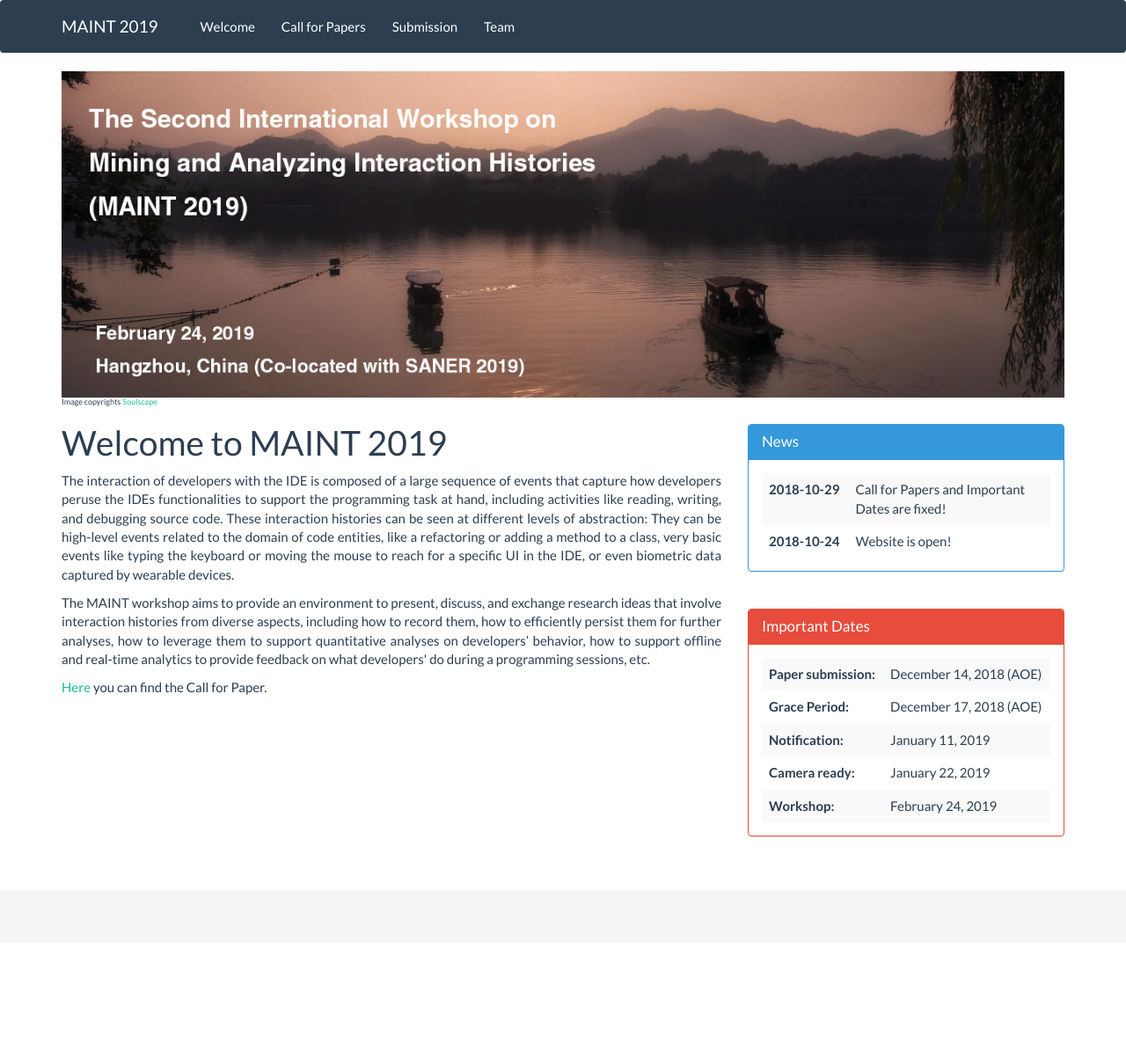
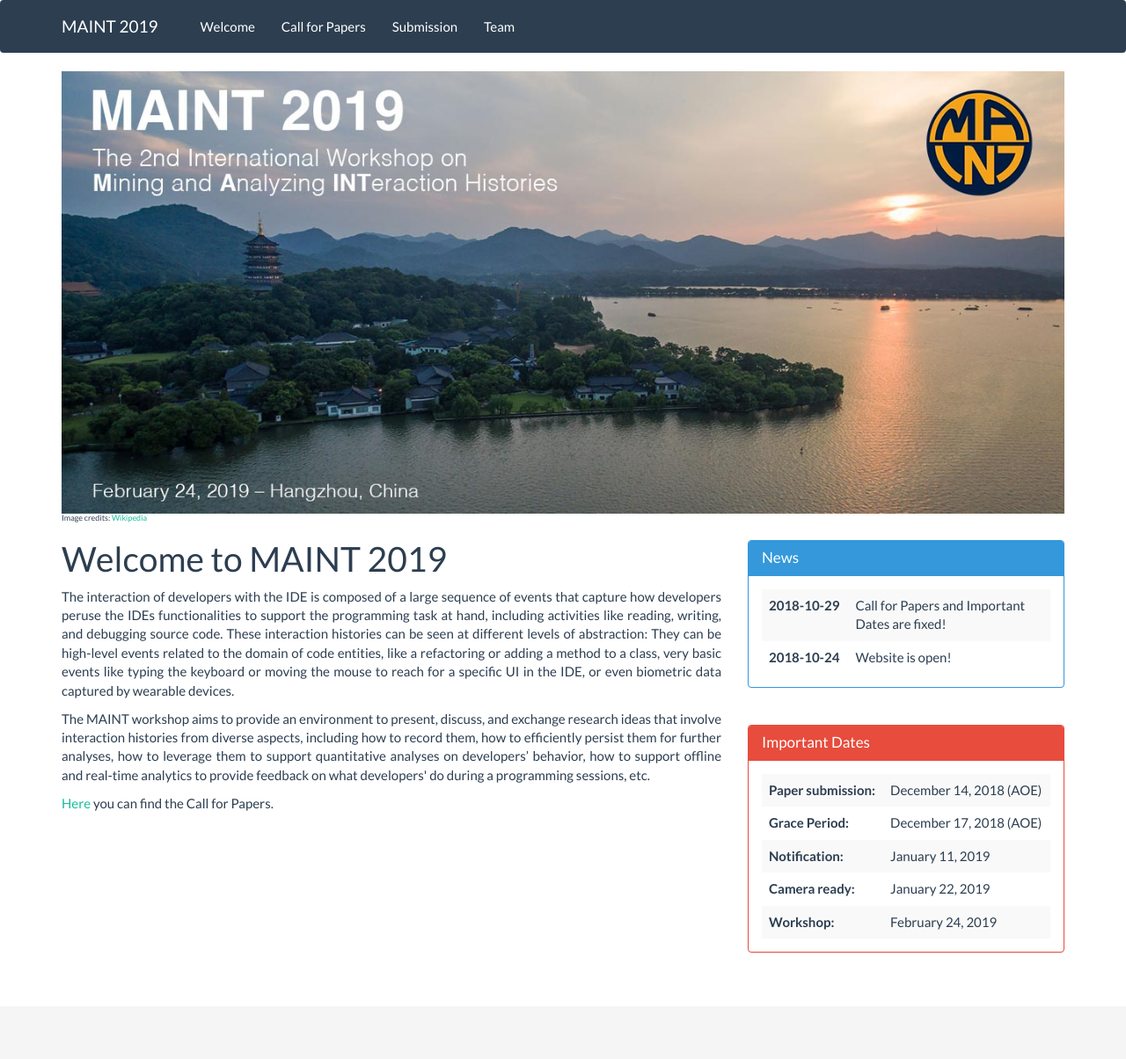
Before and after one commit to maint2019/maint2019.github.io, a Jekyll site: the page built from index.html, in a window 1280 px wide. Shown: the whole page at 88% size. Built offline with Jekyll 4.4.1, drawn with Linux system fonts in a browser that asks for light colours; nearby versions of some CDN libraries; library files that are not in the unit come from our copies; before the commit the page ends 1072 px from its top, so only the background shows below that.

Commit message:
Adding resources and updating heading

```diff
--- a/_layouts/default.html
+++ b/_layouts/default.html
@@ -26,7 +26,7 @@
          <!-- Heading Row -->
          <img src="images/banner.jpg" class="img-responsive" alt="The Second International Workshop on Mining and Analyzing Interaction Histories (MAINT 2019)">
          <div class="photo-credit">
-            Image copyrights <a href="https://www.flickr.com/photos/felstone/6784303236/">5oulscape</a>
+            Image credits: <a href="https://en.wikipedia.org/wiki/West_Lake">Wikipedia</a>
          </div>
          <div class="row">
             <div class="col-md-8" role="main">
--- a/index.html
+++ b/index.html
@@ -6,4 +6,4 @@ title: "MAINT 2019: 2nd International Workshop on Mining and Analyzing Interacti
 <p class="text-justify">The interaction of developers with the IDE is composed of a large sequence of events that capture how developers peruse the IDEs functionalities to support the programming task at hand, including activities like reading, writing, and debugging source code. These interaction histories can be seen at different levels of abstraction: They can be high-level events related to the domain of code entities, like a refactoring or adding a method to a class, very basic events like typing the keyboard or moving the mouse to reach for a specific UI in the IDE, or even biometric data captured by wearable devices.</p>
 <p class="text-justify">The MAINT workshop aims to provide an environment to present, discuss, and exchange research ideas that involve interaction histories from diverse aspects, including how to record them, how to efficiently persist them for further analyses, how to leverage them to support quantitative  analyses on developers’ behavior, how to support offline and real-time analytics to provide feedback on what developers' do during a programming sessions, etc.</p>
 
-<p class="text-justify"><a href="downloads/MAINT2019-CallForPapers.txt">Here</a> you can find the Call for Paper.</p>
+<p class="text-justify"><a href="downloads/MAINT2019-CallForPapers.txt">Here</a> you can find the Call for Papers.</p>
```
Also changed, not shown: images/banner.jpg, resources/MAINT-Logo.png (added), 1 other file.
